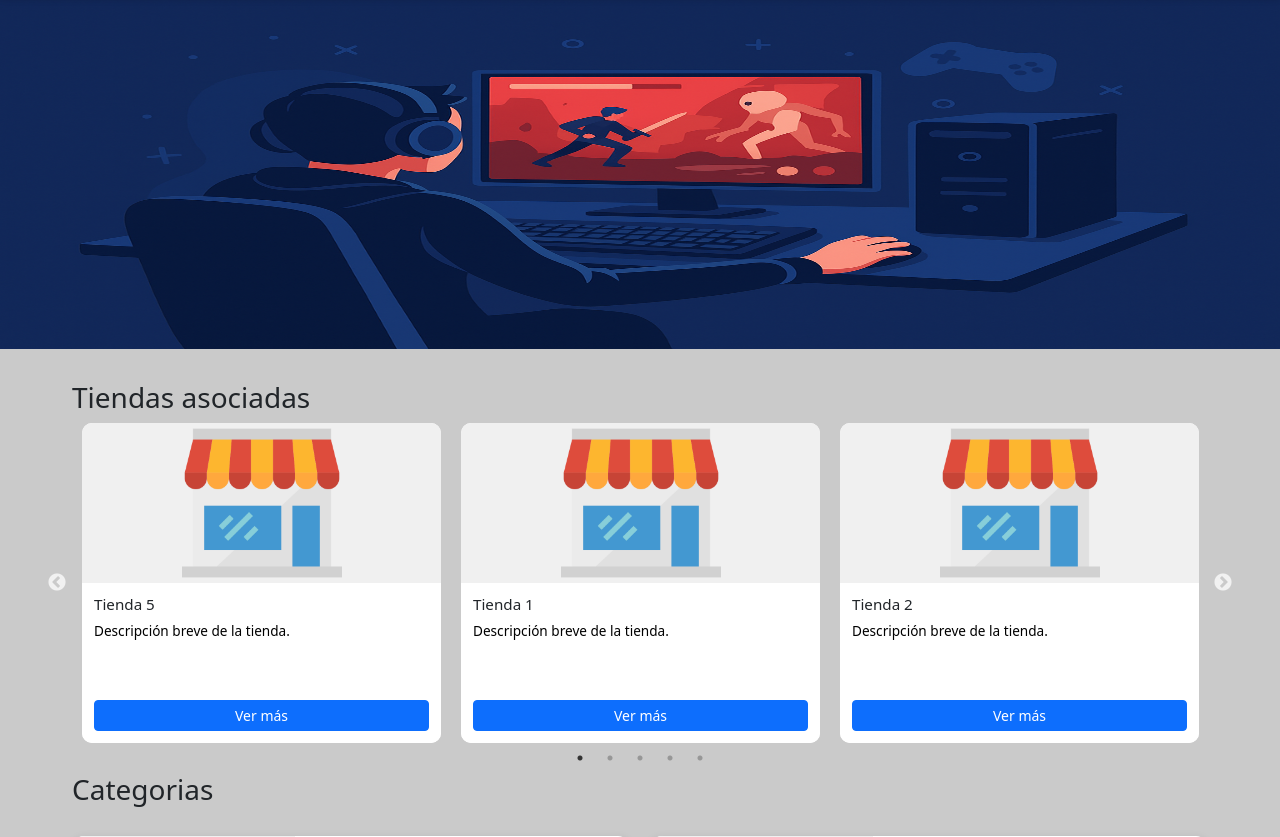
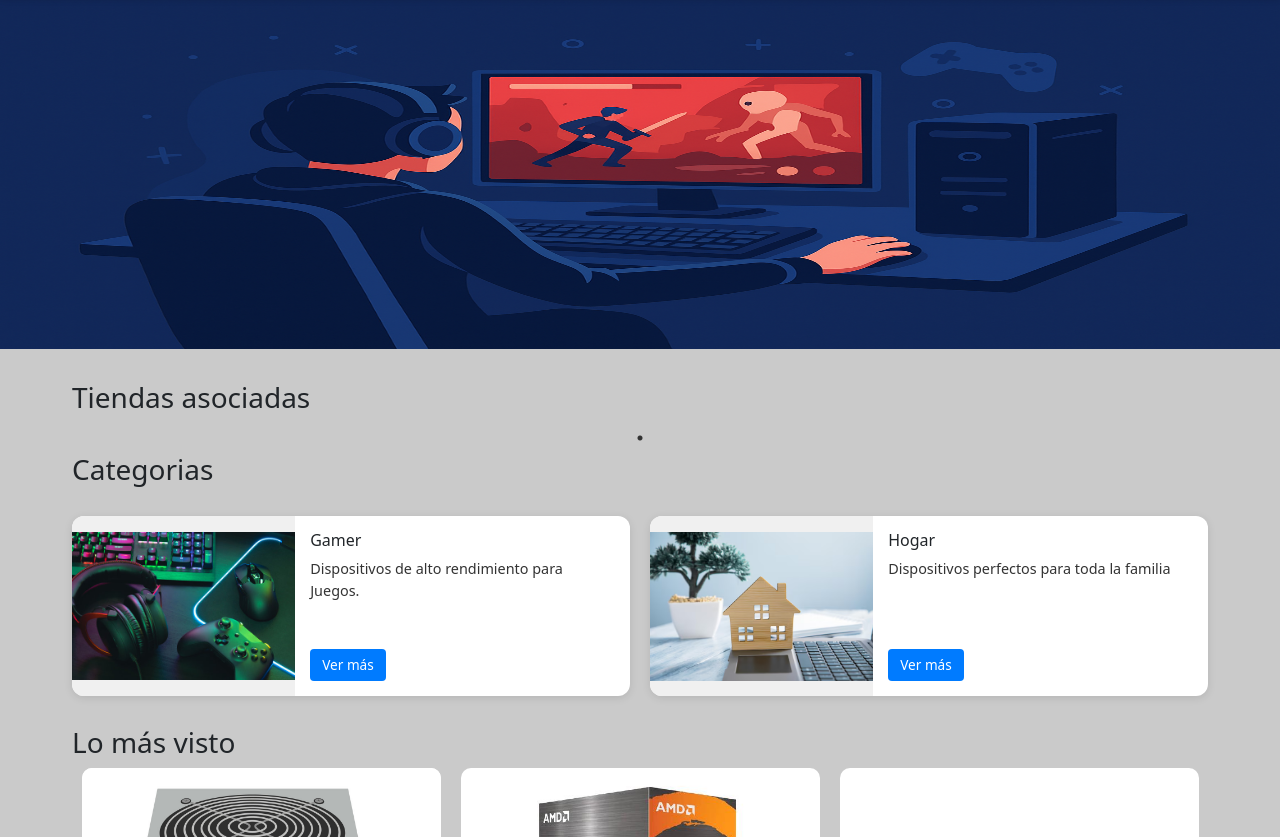
Before and after one commit to pkledeuS/CAPSTONE_002D, a Django app: template Fase 2/Evidencias Proyecto/mipc_ideal/app/templates/home.html in a window 1280 px wide. Shown: the part 63-900 px from the top of the page. Run offline with Django 5.2, Linux system fonts and the light colour scheme; the template is opened without the code that fills it: values that come from a table or form of the project are taken from there, others are empty; data comes from the database, SQL or seed files in the repository; some libraries are stand-ins or nearby versions.

Commit message:
Estructuracion del home

```diff
--- a/Fase 2/Evidencias Proyecto/mipc_ideal/app/templates/home.html
+++ b/Fase 2/Evidencias Proyecto/mipc_ideal/app/templates/home.html
@@ -8,175 +8,63 @@
         <h3>Tiendas asociadas</h3>
     </div>
     <div class="carousel-2">
+        {% for tienda in tiendas %}
+        <!-- Carrusel de Tiendas -->
         <div class="card product-card h-100">
-            <img src="../static/img/tienda.png" class="card-img-top" alt="Tienda 1">
+            {% if tienda.imagen %}
+                <img src="{{ tienda.imagen.url }}" alt="{{ tienda.nombre_tienda }}">
+            {% else %}
+                <img src="{% static 'img/tienda.png' %}" class="card-img-top" alt="{{ tienda.nombre_tienda }}">
+            {% endif %}
             <div class="card-body">
-                <h6 class="card-title">Tienda 1</h6>
-                <p class="card-text">Descripción breve de la tienda.</p>
+                <h6 class="card-title">{{ tienda.nombre_tienda }}</h6>
+                <p class="card-text">{{ tienda.descripcion_tienda|default:"Sin descripción." }}</p>
                 <a href="#" class="btn btn-sm btn-primary">Ver más</a>
             </div>
         </div>
-        <div class="card product-card h-100">
-            <img src="../static/img/tienda.png" class="card-img-top" alt="Tienda 2">
-            <div class="card-body">
-                <h6 class="card-title">Tienda 2</h6>
-                <p class="card-text">Descripción breve de la tienda.</p>
-                <a href="#" class="btn btn-sm btn-primary">Ver más</a>
-            </div>
-        </div>
-        <div class="card product-card h-100">
-            <img src="../static/img/tienda.png" class="card-img-top" alt="Tienda 3">
-            <div class="card-body">
-                <h6 class="card-title">Tienda 3</h6>
-                <p class="card-text">Descripción breve de la tienda.</p>
-                <a href="#" class="btn btn-sm btn-primary">Ver más</a>
-            </div>
-        </div>
-        <div class="card product-card h-100">
-            <img src="../static/img/tienda.png" class="card-img-top" alt="Tienda 4">
-            <div class="card-body">
-                <h6 class="card-title">Tienda 4</h6>
-                <p class="card-text">Descripción breve de la tienda.</p>
-                <a href="#" class="btn btn-sm btn-primary">Ver más</a>
-            </div>
-        </div>
-        <div class="card product-card h-100">
-            <img src="../static/img/tienda.png" class="card-img-top" alt="Tienda 5">
-            <div class="card-body">
-                <h6 class="card-title">Tienda 5</h6>
-                <p class="card-text">Descripción breve de la tienda.</p>
-                <a href="#" class="btn btn-sm btn-primary">Ver más</a>
-            </div>
-        </div>
+        {% endfor %}
     </div>
     <div class="title">
         <h3>Categorias</h3>
     </div>
     <div class="cards-popular">
-        <!-- Card 1 -->
+        {% for categoria in categorias %}
+        <!-- Cards de Categorias -->
         <div class="popular-card-horizontal">
             <div class="card-img-container">
-                <img src="../static/img/pc1.png" alt="Popular 1">
+                {% if categoria.imagen_categoria %}
+                    <img src="{{ categoria.imagen_categoria.url }}" alt="{{ categoria.nombre_categoria }}">
+                {% else %}
+                    <img src="{% static 'img/default_categoria.png' %}" alt="{{ categoria.nombre_categoria }}">
+                {% endif %}
             </div>
             <div class="card-body-horizontal">
-                <h6 class="card-title">Gaming</h6>
-                <p class="card-text">Descripción breve del producto popular.</p>
-                <a href="#" class="btn-primary">Ver más</a>
+                <h6 class="card-title">{{ categoria.nombre_categoria }}</h6>
+                <p class="card-text">{{ categoria.descripcion_categoria|default:"Sin descripción." }}</p>
+                <a href="{% url 'products_by_category' categoria.id %}" class="btn-primary">Ver más</a>
             </div>
         </div>
-
-        <!-- Card 2 -->
-        <div class="popular-card-horizontal">
-            <div class="card-img-container">
-                <img src="../static/img/pc2.png" alt="Popular 2">
-            </div>
-            <div class="card-body-horizontal">
-                <h6 class="card-title">Trabajo</h6>
-                <p class="card-text">Descripción breve del producto popular.</p>
-                <a href="#" class="btn-primary">Ver más</a>
-            </div>
-        </div>
-
-        <!-- Card 3 -->
-        <div class="popular-card-horizontal">
-            <div class="card-img-container">
-                <img src="../static/img/pc3.png" alt="Popular 3">
-            </div>
-            <div class="card-body-horizontal">
-                <h6 class="card-title">Estudio</h6>
-                <p class="card-text">Descripción breve del producto popular.</p>
-                <a href="#" class="btn-primary">Ver más</a>
-            </div>
-        </div>
-
-        <!-- Card 4 -->
-        <div class="popular-card-horizontal">
-            <div class="card-img-container">
-                <img src="../static/img/pc1.png" alt="Popular 4">
-            </div>
-            <div class="card-body-horizontal">
-                <h6 class="card-title">Hogar</h6>
-                <p class="card-text">Descripción breve del producto popular.</p>
-                <a href="#" class="btn-primary">Ver más</a>
-            </div>
-        </div>
+        {% endfor %}
     </div>
     <div class="title">
         <h3>Lo más visto</h3>
     </div>
     <div class="carousel-2">
+        <!-- Carrusel de Productos Más Vistos -->
+        {% for producto in productos_vistos %}
         <div class="card product-card h-100">
-            <img src="../static/img/pc1.png" class="card-img-top" alt="Producto 1">
+            {% if producto.imagen_producto %}
+                <img src="{{ producto.imagen_producto.url }}" alt="{{ producto.nombre_producto }}">
+            {% else %}
+                <img src="{% static 'img/pc1.png' %}" class="card-img-top" alt="{{ producto.nombre_producto }}">
+            {% endif %}
             <div class="card-body">
-                <h6 class="card-title">Producto 1</h6>
-                <p class="card-text">Descripción breve del producto.</p>
-                <a href="#" class="btn btn-sm btn-primary">Ver más</a>
+                <h6 class="card-title">{{ producto.nombre_producto }}</h6>
+                <p class="card-text">{{ producto.descripcion_producto|default:"Sin descripción." }}</p>
+                <a href="{% url 'products_by_category' categoria.id %}" class="btn-primary">Ver más</a>
             </div>
         </div>
-        <div class="card product-card h-100">
-            <img src="../static/img/pc2.png" class="card-img-top" alt="Producto 2">
-            <div class="card-body">
-                <h6 class="card-title">Producto 2</h6>
-                <p class="card-text">Descripción breve del producto.</p>
-                <a href="#" class="btn btn-sm btn-primary">Ver más</a>
-            </div>
-        </div>
-        <div class="card product-card h-100">
-            <img src="../static/img/pc3.png" class="card-img-top" alt="Producto 3">
-            <div class="card-body">
-                <h6 class="card-title">Producto 3</h6>
-                <p class="card-text">Descripción breve del producto.</p>
-                <a href="#" class="btn btn-sm btn-primary">Ver más</a>
-            </div>
-        </div>
-        <div class="card product-card h-100">
-            <img src="../static/img/pc1.png" class="card-img-top" alt="Producto 4">
-            <div class="card-body">
-                <h6 class="card-title">Producto 4</h6>
-                <p class="card-text">Descripción breve del producto.</p>
-                <a href="#" class="btn btn-sm btn-primary">Ver más</a>
-            </div>
-        </div>
-        <div class="card product-card h-100">
-            <img src="../static/img/pc2.png" class="card-img-top" alt="Producto 5">
-            <div class="card-body">
-                <h6 class="card-title">Producto 5</h6>
-                <p class="card-text">Descripción breve del producto.</p>
-                <a href="#" class="btn btn-sm btn-primary">Ver más</a>
-            </div>
-        </div>
-        <div class="card product-card h-100">
-            <img src="../static/img/pc3.png" class="card-img-top" alt="Producto 6">
-            <div class="card-body">
-                <h6 class="card-title">Producto 6</h6>
-                <p class="card-text">Descripción breve del producto.</p>
-                <a href="#" class="btn btn-sm btn-primary">Ver más</a>
-            </div>
-        </div>
-        <div class="card product-card h-100">
-            <img src="../static/img/pc1.png" class="card-img-top" alt="Producto 7">
-            <div class="card-body">
-                <h6 class="card-title">Producto 7</h6>
-                <p class="card-text">Descripción breve del producto.</p>
-                <a href="#" class="btn btn-sm btn-primary">Ver más</a>
-            </div>
-        </div>
-        <div class="card product-card h-100">
-            <img src="../static/img/pc2.png" class="card-img-top" alt="Producto 8">
-            <div class="card-body">
-                <h6 class="card-title">Producto 8</h6>
-                <p class="card-text">Descripción breve del producto.</p>
-                <a href="#" class="btn btn-sm btn-primary">Ver más</a>
-            </div>
-        </div>
-        <div class="card product-card h-100">
-            <img src="../static/img/pc3.png" class="card-img-top" alt="Producto 9">
-            <div class="card-body">
-                <h6 class="card-title">Producto 9</h6>
-                <p class="card-text">Descripción breve del producto.</p>
-                <a href="#" class="btn btn-sm btn-primary">Ver más</a>
-            </div>
-        </div>
+        {% endfor %}
     </div>
 
 {% endblock %}
```
